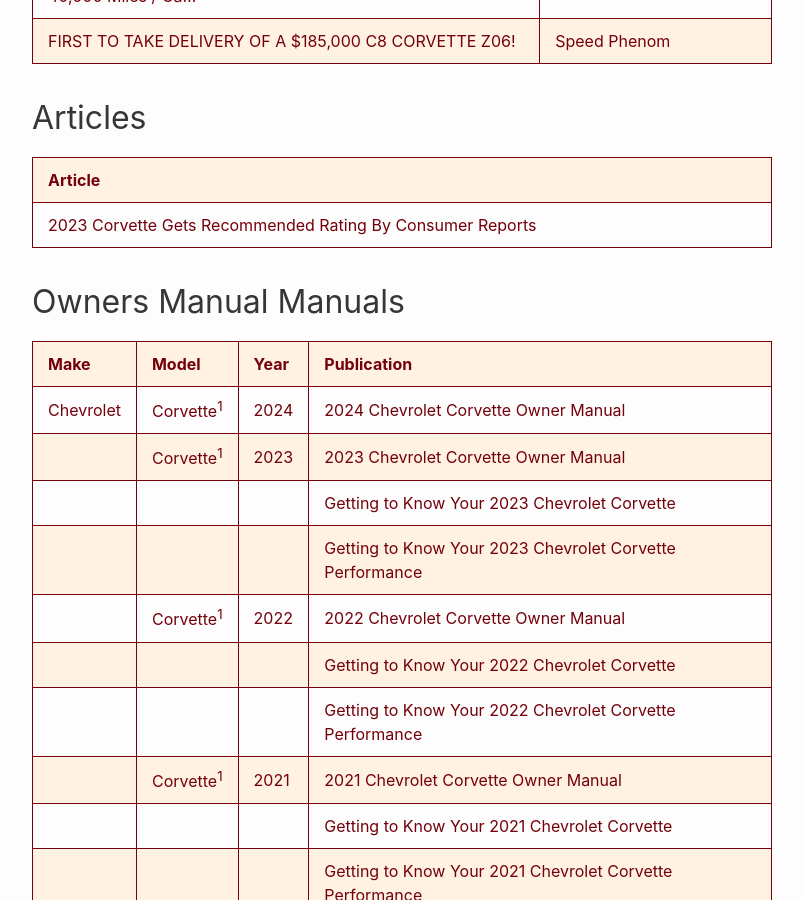
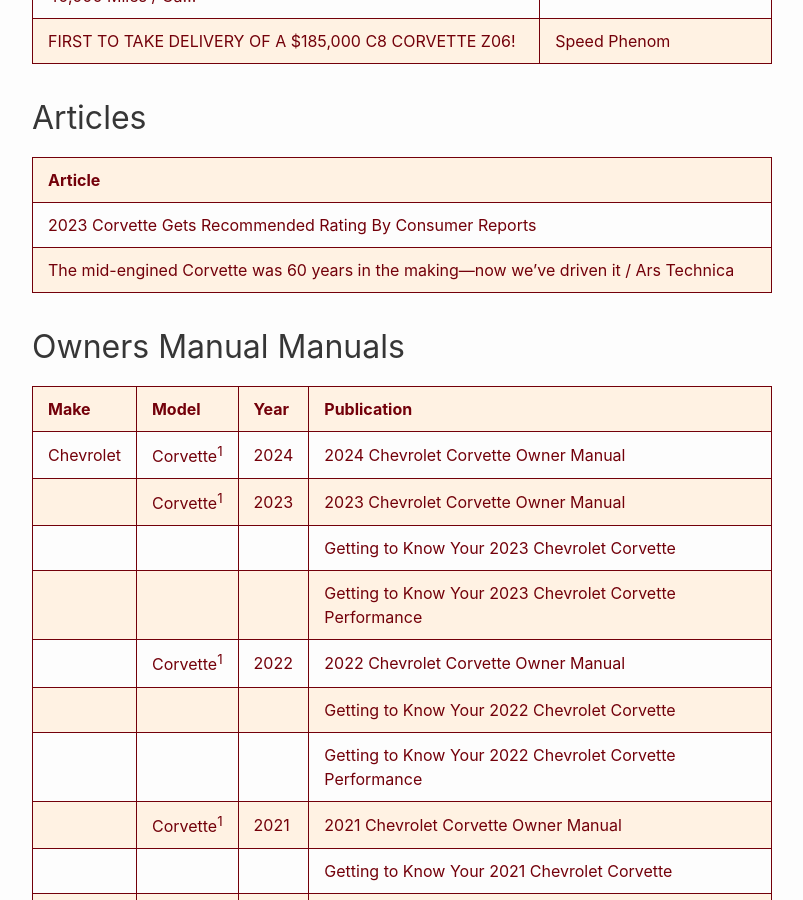
Before and after one commit to RalphHightower/RalphHightower, a Jekyll site: the page built from ChevroletC8Corvette.md, in a window 1280 px wide and 900 px high, scrolled down 2392 px. Shown: the whole window, without its empty margins (238-1041 px from the left). Built offline with Jekyll 4.4.1, drawn with Linux system fonts in a browser that asks for light colours; our own code applies the rules of GitHub Pages for plain Markdown files.

Commit message:
docs: Ars Technica article on Chevrolet Corvette

```diff
--- a/ChevroletC8Corvette.md
+++ b/ChevroletC8Corvette.md
@@ -34,6 +34,7 @@
 | Article |
 |---|
 | [2023 Corvette Gets Recommended Rating By Consumer Reports](https://gmauthority.com/blog/2022/11/2023-corvette-gets-recommended-rating-by-consumer-reports/) |
+| [The mid-engined Corvette was 60 years in the making—now we’ve driven it / Ars Technica](https://arstechnica.com/cars/2020/02/the-mid-engine-corvette-was-60-years-in-the-making-now-weve-driven-it/ ) |
 
 ## Owners Manual Manuals
 
```
